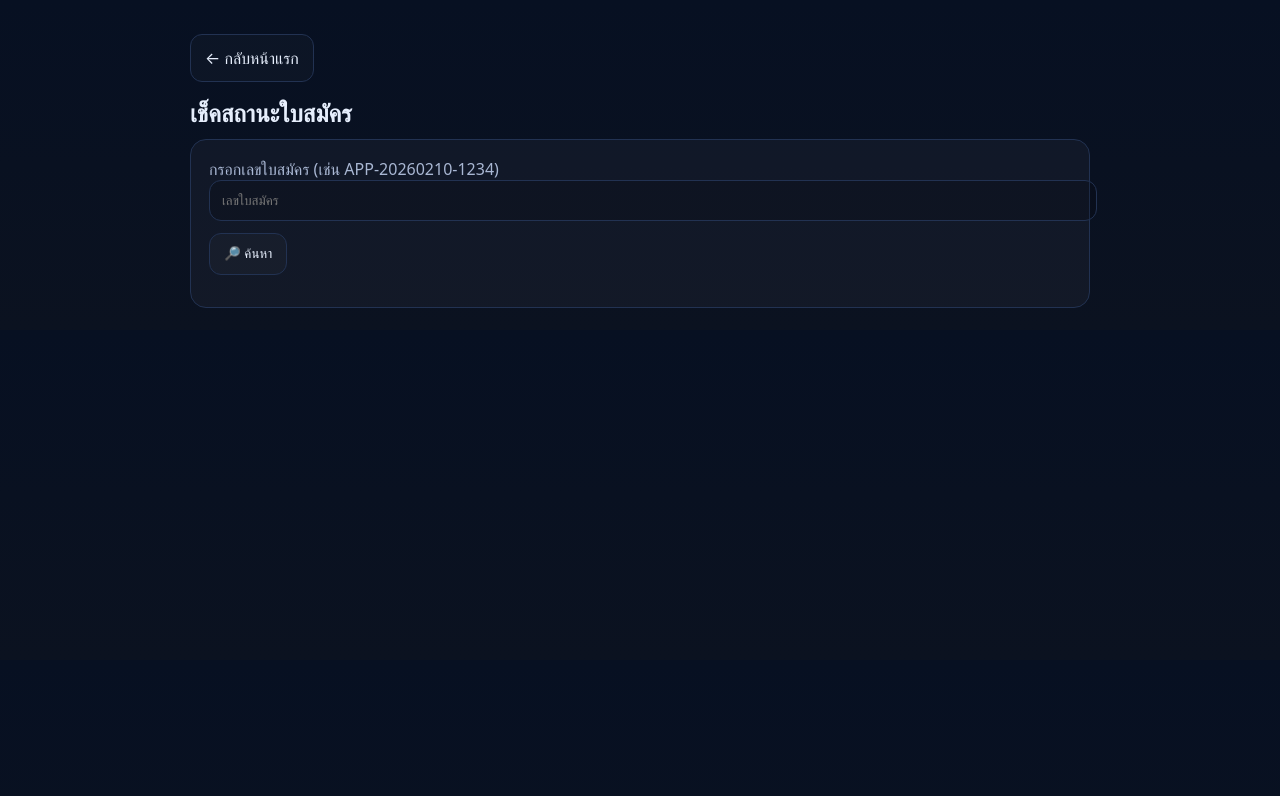
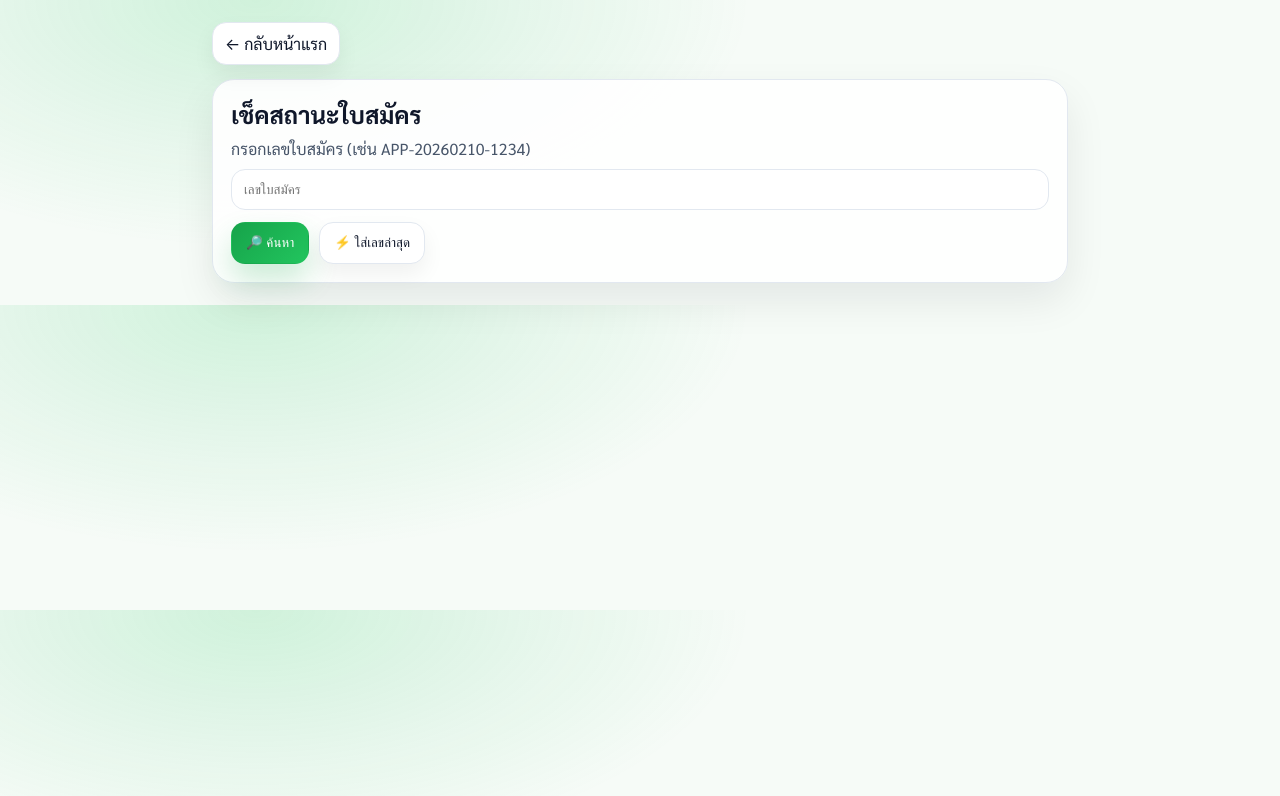
Before and after one commit to XcMore-pop/apply-special-class, a plain HTML site: page status.html in a window 1280 px wide. Drawn offline with Linux system fonts and the light colour scheme.

Commit message:
Update status.html

```diff
--- a/status.html
+++ b/status.html
@@ -3,28 +3,45 @@
 <head>
   <meta charset="utf-8" />
   <meta name="viewport" content="width=device-width,initial-scale=1" />
-  <title>เช็คสถานะ</title>
+  <title>เช็คสถานะใบสมัคร</title>
+  <link rel="preconnect" href="https://fonts.googleapis.com">
+  <link rel="preconnect" href="https://fonts.gstatic.com" crossorigin>
+  <link href="https://fonts.googleapis.com/css2?family=Sarabun:wght@300;400;600;700&display=swap" rel="stylesheet">
   <style>
-    :root{--line:#223252;--txt:#e6eefc;--muted:#a9b7d3;}
-    body{margin:0;font-family:system-ui,-apple-system,"Sarabun",sans-serif;background:linear-gradient(180deg,#071022,#0b1220);color:var(--txt)}
+    :root{--bg:#f6fbf7;--card:#fff;--txt:#0f172a;--muted:#475569;--line:#e2e8f0;--brand:#16a34a;--brand2:#22c55e;--shadow:0 18px 40px rgba(2,6,23,.08);}
+    *{box-sizing:border-box}
+    body{margin:0;font-family:"Sarabun",system-ui,-apple-system,sans-serif;background:radial-gradient(900px 450px at 20% 0%, rgba(34,197,94,.18), transparent 55%), var(--bg);color:var(--txt)}
     .wrap{max-width:900px;margin:0 auto;padding:22px}
-    .card{border:1px solid var(--line);border-radius:16px;background:rgba(255,255,255,.03);padding:18px}
-    input{width:100%;padding:12px;border-radius:12px;border:1px solid var(--line);background:rgba(0,0,0,.15);color:var(--txt);outline:none}
-    button,a{display:inline-flex;gap:10px;align-items:center;margin-top:12px;padding:12px 14px;border-radius:12px;border:1px solid var(--line);background:rgba(255,255,255,.02);color:var(--txt);text-decoration:none;cursor:pointer}
+    a.back{display:inline-flex;gap:10px;align-items:center;text-decoration:none;color:var(--txt);padding:10px 12px;border:1px solid var(--line);border-radius:14px;background:#fff;box-shadow:0 10px 22px rgba(2,6,23,.06)}
+    .card{margin-top:14px;border:1px solid var(--line);border-radius:22px;background:rgba(255,255,255,.92);box-shadow:var(--shadow);padding:18px}
+    h2{margin:0 0 8px}
     .muted{color:var(--muted)}
+    input{width:100%;padding:12px 12px;border-radius:14px;border:1px solid var(--line);background:#fff;color:var(--txt);outline:none;margin-top:10px}
+    .row{display:flex;gap:10px;flex-wrap:wrap;margin-top:12px}
+    button,a.btn{display:inline-flex;gap:10px;align-items:center;padding:12px 14px;border-radius:14px;border:1px solid var(--line);background:#fff;color:var(--txt);cursor:pointer;text-decoration:none;box-shadow:0 10px 22px rgba(2,6,23,.06)}
+    button.primary{border-color:transparent;background:linear-gradient(135deg,var(--brand),var(--brand2));color:#fff;box-shadow:0 16px 30px rgba(22,163,74,.22)}
+    .result{margin-top:14px;border:1px solid var(--line);border-radius:18px;background:#fff;padding:14px;display:none}
+    .tag{display:inline-flex;align-items:center;gap:8px;padding:6px 10px;border-radius:999px;border:1px solid rgba(22,163,74,.20);background:rgba(22,163,74,.10);color:var(--brand);font-weight:700;font-size:13px}
+    .grid{display:grid;grid-template-columns:repeat(12,1fr);gap:10px;margin-top:10px}
+    .box{grid-column:span 12;border:1px solid var(--line);border-radius:16px;padding:12px;background:rgba(248,250,252,.7)}
+    @media(min-width:860px){.box.half{grid-column:span 6}}
   </style>
 </head>
 <body>
   <div class="wrap">
-    <a href="index.html">← กลับหน้าแรก</a>
-    <h2 style="margin:14px 0 10px">เช็คสถานะใบสมัคร</h2>
+    <a class="back" href="index.html">← กลับหน้าแรก</a>
 
     <div class="card">
+      <h2>เช็คสถานะใบสมัคร</h2>
       <div class="muted">กรอกเลขใบสมัคร (เช่น APP-20260210-1234)</div>
+
       <input id="q" placeholder="เลขใบสมัคร" />
-      <button onclick="check()">🔎 ค้นหา</button>
+      <div class="row">
+        <button class="primary" onclick="check()">🔎 ค้นหา</button>
+        <button onclick="fillLatest()">⚡ ใส่เลขล่าสุด</button>
+      </div>
 
-      <div id="result" style="margin-top:14px"></div>
+      <div id="result" class="result"></div>
     </div>
   </div>
 
@@ -32,22 +49,38 @@
     const latest = JSON.parse(localStorage.getItem('latestApplication') || 'null');
     const latestId = localStorage.getItem('latestApplicationId') || '';
 
+    function fillLatest(){
+      document.getElementById('q').value = latestId || '';
+      if(latestId) check();
+    }
+
     function check(){
       const q = document.getElementById('q').value.trim();
-      const box = document.getElementById('result');
-      box.innerHTML = '';
+      const el = document.getElementById('result');
+      el.style.display = 'block';
 
-      if(!q){ box.innerHTML = '<div class="muted">กรอกเลขก่อน</div>'; return; }
+      if(!q){
+        el.innerHTML = `<div class="muted">กรอกเลขก่อน</div>`;
+        return;
+      }
 
       if(latest && q === latestId){
-        box.innerHTML = `
-          <div style="font-size:18px;font-weight:700">${latest.appId}</div>
-          <div class="muted">สถานะ: <b>${latest.status}</b></div>
-          <div class="muted">โปรแกรม: ${latest.program} | ชั้น: ${latest.grade}</div>
-          <div class="muted">ยื่นเมื่อ: ${new Date(latest.createdAt).toLocaleString('th-TH')}</div>
+        const dt = new Date(latest.createdAt).toLocaleString('th-TH');
+        el.innerHTML = `
+          <div style="display:flex;justify-content:space-between;gap:10px;flex-wrap:wrap;align-items:center">
+            <div style="font-size:18px;font-weight:800">${latest.appId}</div>
+            <span class="tag">สถานะ: ${latest.status}</span>
+          </div>
+
+          <div class="grid">
+            <div class="box half"><b>ชื่อผู้สมัคร</b><div class="muted">${latest.studentName}</div></div>
+            <div class="box half"><b>ชั้น / โปรแกรม</b><div class="muted">${latest.grade} • ${latest.program}</div></div>
+            <div class="box half"><b>ยื่นเมื่อ</b><div class="muted">${dt}</div></div>
+            <div class="box half"><b>ติดต่อ</b><div class="muted">${latest.phone}</div></div>
+          </div>
         `;
       }else{
-        box.innerHTML = '<div class="muted">ไม่พบข้อมูล (เดโมนี้เช็คได้เฉพาะใบสมัครล่าสุดในเครื่องนี้)</div>';
+        el.innerHTML = `<div class="muted">ไม่พบข้อมูล (เดโมนี้เช็คได้เฉพาะใบสมัครล่าสุดในเครื่องนี้)</div>`;
       }
     }
   </script>
```
